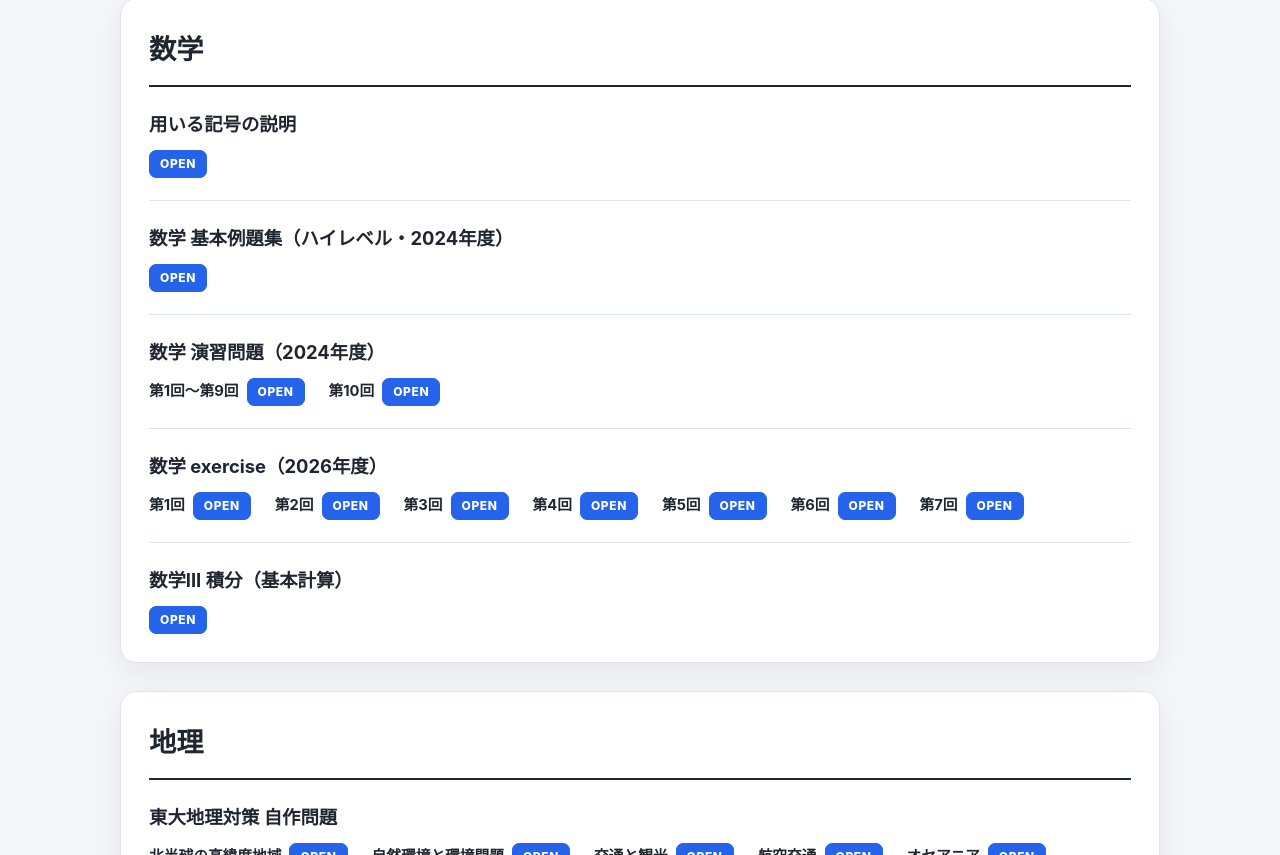
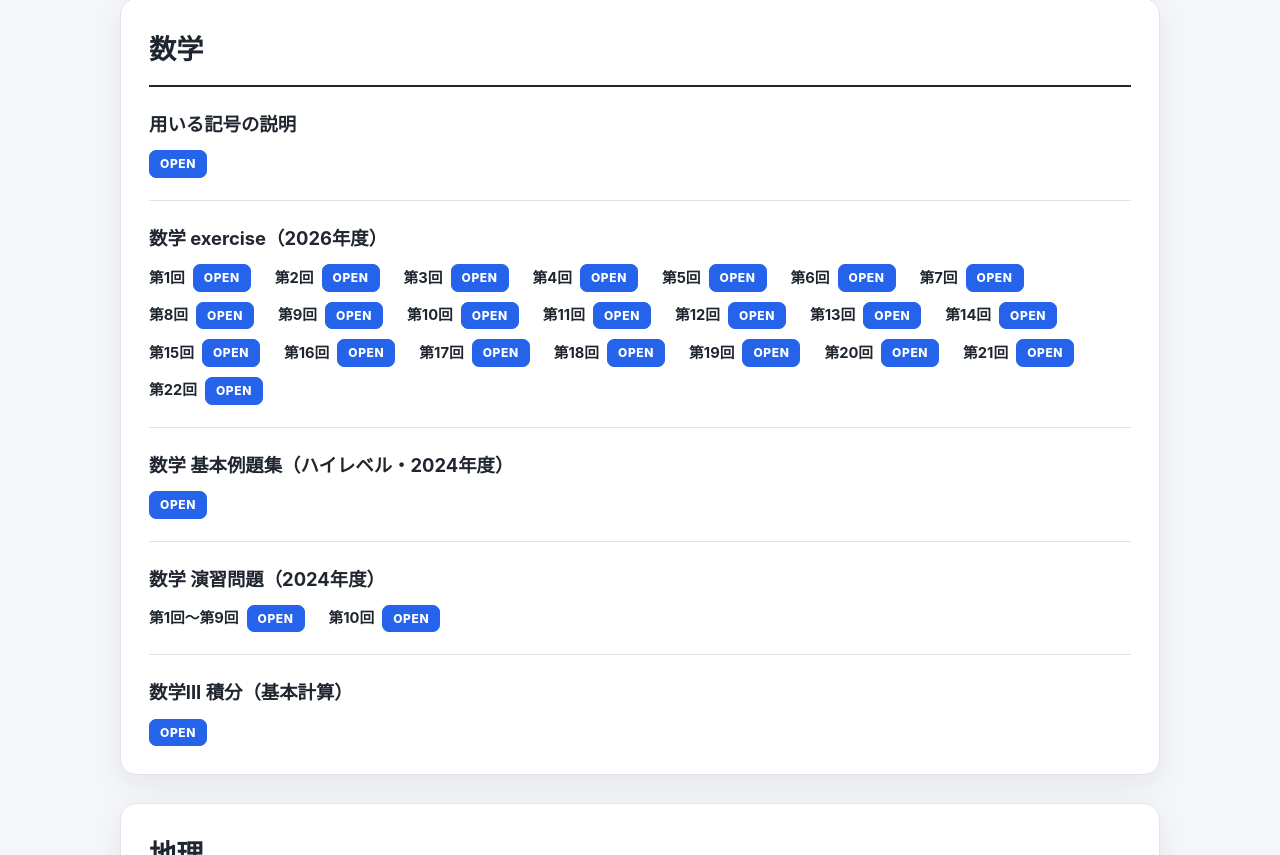
Before and after one commit to charliepre/per-library, a plain HTML site: page university-entrance-exam.html in a window 1280 px wide. Shown: the part 1944-2799 px from the top of the page. Drawn offline with Linux system fonts and the light colour scheme.

Commit message:
Add mathematics exercises 08-22 and update course listings

```diff
--- a/university-entrance-exam.html
+++ b/university-entrance-exam.html
@@ -90,7 +90,8 @@
       </div>
 
       <div class="resource-group">
-        <h3>総合問題演習（2025年度）</h3>
+        <h3>総合問題演習（2026, 2025年度）</h3>
+
         <ul class="pdf-entry-list">
           <li class="pdf-entry">
             <span class="pdf-entry-label">問題冊子</span>
@@ -342,57 +343,12 @@
 
       <div class="resource-group">
         <h3>用いる記号の説明</h3>
+
         <ul class="pdf-entry-list">
           <li class="pdf-entry">
             <a
               class="pdf-link"
               href="pdf/university-entrance-exam/mathematics/symbols-and-notation-guide.pdf"
-              target="_blank"
-              rel="noopener"
-            >
-              OPEN
-            </a>
-          </li>
-        </ul>
-      </div>
-
-      <div class="resource-group">
-        <h3>数学 基本例題集（ハイレベル・2024年度）</h3>
-        <ul class="pdf-entry-list">
-          <li class="pdf-entry">
-            <a
-              class="pdf-link"
-              href="pdf/university-entrance-exam/mathematics/mathematics-basic-examples-high-level-2024.pdf"
-              target="_blank"
-              rel="noopener"
-            >
-              OPEN
-            </a>
-          </li>
-        </ul>
-      </div>
-
-      <div class="resource-group">
-        <h3>数学 演習問題（2024年度）</h3>
-        <ul class="pdf-entry-list">
-          <li class="pdf-entry">
-            <span class="pdf-entry-label">第1回〜第9回</span>
-
-            <a
-              class="pdf-link"
-              href="pdf/university-entrance-exam/mathematics/mathematics-practice-2024-01-09.pdf"
-              target="_blank"
-              rel="noopener"
-            >
-              OPEN
-            </a>
-          </li>
-
-          <li class="pdf-entry">
-            <span class="pdf-entry-label">第10回</span>
-            <a
-              class="pdf-link"
-              href="pdf/university-entrance-exam/mathematics/mathematics-practice-2024-10.pdf"
               target="_blank"
               rel="noopener"
             >
@@ -440,11 +396,135 @@
             <span class="pdf-entry-label">第7回</span>
             <a class="pdf-link" href="pdf/university-entrance-exam/mathematics/mathematics-exercise-2026-07.pdf" target="_blank" rel="noopener">OPEN</a>
           </li>
+
+          <li class="pdf-entry">
+            <span class="pdf-entry-label">第8回</span>
+            <a class="pdf-link" href="pdf/university-entrance-exam/mathematics/mathematics-exercise-2026-08.pdf" target="_blank" rel="noopener">OPEN</a>
+          </li>
+
+          <li class="pdf-entry">
+            <span class="pdf-entry-label">第9回</span>
+            <a class="pdf-link" href="pdf/university-entrance-exam/mathematics/mathematics-exercise-2026-09.pdf" target="_blank" rel="noopener">OPEN</a>
+          </li>
+
+          <li class="pdf-entry">
+            <span class="pdf-entry-label">第10回</span>
+            <a class="pdf-link" href="pdf/university-entrance-exam/mathematics/mathematics-exercise-2026-10.pdf" target="_blank" rel="noopener">OPEN</a>
+          </li>
+
+          <li class="pdf-entry">
+            <span class="pdf-entry-label">第11回</span>
+            <a class="pdf-link" href="pdf/university-entrance-exam/mathematics/mathematics-exercise-2026-11.pdf" target="_blank" rel="noopener">OPEN</a>
+          </li>
+
+          <li class="pdf-entry">
+            <span class="pdf-entry-label">第12回</span>
+            <a class="pdf-link" href="pdf/university-entrance-exam/mathematics/mathematics-exercise-2026-12.pdf" target="_blank" rel="noopener">OPEN</a>
+          </li>
+
+          <li class="pdf-entry">
+            <span class="pdf-entry-label">第13回</span>
+            <a class="pdf-link" href="pdf/university-entrance-exam/mathematics/mathematics-exercise-2026-13.pdf" target="_blank" rel="noopener">OPEN</a>
+          </li>
+
+          <li class="pdf-entry">
+            <span class="pdf-entry-label">第14回</span>
+            <a class="pdf-link" href="pdf/university-entrance-exam/mathematics/mathematics-exercise-2026-14.pdf" target="_blank" rel="noopener">OPEN</a>
+          </li>
+
+          <li class="pdf-entry">
+            <span class="pdf-entry-label">第15回</span>
+            <a class="pdf-link" href="pdf/university-entrance-exam/mathematics/mathematics-exercise-2026-15.pdf" target="_blank" rel="noopener">OPEN</a>
+          </li>
+
+          <li class="pdf-entry">
+            <span class="pdf-entry-label">第16回</span>
+            <a class="pdf-link" href="pdf/university-entrance-exam/mathematics/mathematics-exercise-2026-16.pdf" target="_blank" rel="noopener">OPEN</a>
+          </li>
+
+          <li class="pdf-entry">
+            <span class="pdf-entry-label">第17回</span>
+            <a class="pdf-link" href="pdf/university-entrance-exam/mathematics/mathematics-exercise-2026-17.pdf" target="_blank" rel="noopener">OPEN</a>
+          </li>
+
+          <li class="pdf-entry">
+            <span class="pdf-entry-label">第18回</span>
+            <a class="pdf-link" href="pdf/university-entrance-exam/mathematics/mathematics-exercise-2026-18.pdf" target="_blank" rel="noopener">OPEN</a>
+          </li>
+
+          <li class="pdf-entry">
+            <span class="pdf-entry-label">第19回</span>
+            <a class="pdf-link" href="pdf/university-entrance-exam/mathematics/mathematics-exercise-2026-19.pdf" target="_blank" rel="noopener">OPEN</a>
+          </li>
+
+          <li class="pdf-entry">
+            <span class="pdf-entry-label">第20回</span>
+            <a class="pdf-link" href="pdf/university-entrance-exam/mathematics/mathematics-exercise-2026-20.pdf" target="_blank" rel="noopener">OPEN</a>
+          </li>
+
+          <li class="pdf-entry">
+            <span class="pdf-entry-label">第21回</span>
+            <a class="pdf-link" href="pdf/university-entrance-exam/mathematics/mathematics-exercise-2026-21.pdf" target="_blank" rel="noopener">OPEN</a>
+          </li>
+
+          <li class="pdf-entry">
+            <span class="pdf-entry-label">第22回</span>
+            <a class="pdf-link" href="pdf/university-entrance-exam/mathematics/mathematics-exercise-2026-22.pdf" target="_blank" rel="noopener">OPEN</a>
+          </li>
+        </ul>
+      </div>
+
+      <div class="resource-group">
+        <h3>数学 基本例題集（ハイレベル・2024年度）</h3>
+
+        <ul class="pdf-entry-list">
+          <li class="pdf-entry">
+            <a
+              class="pdf-link"
+              href="pdf/university-entrance-exam/mathematics/mathematics-basic-examples-high-level-2024.pdf"
+              target="_blank"
+              rel="noopener"
+            >
+              OPEN
+            </a>
+          </li>
+        </ul>
+      </div>
+
+      <div class="resource-group">
+        <h3>数学 演習問題（2024年度）</h3>
+
+        <ul class="pdf-entry-list">
+          <li class="pdf-entry">
+            <span class="pdf-entry-label">第1回〜第9回</span>
+
+            <a
+              class="pdf-link"
+              href="pdf/university-entrance-exam/mathematics/mathematics-practice-2024-01-09.pdf"
+              target="_blank"
+              rel="noopener"
+            >
+              OPEN
+            </a>
+          </li>
+
+          <li class="pdf-entry">
+            <span class="pdf-entry-label">第10回</span>
+            <a
+              class="pdf-link"
+              href="pdf/university-entrance-exam/mathematics/mathematics-practice-2024-10.pdf"
+              target="_blank"
+              rel="noopener"
+            >
+              OPEN
+            </a>
+          </li>
         </ul>
       </div>
 
       <div class="resource-group">
         <h3>数学III 積分（基本計算）</h3>
+
         <ul class="pdf-entry-list">
           <li class="pdf-entry">
             <a
@@ -470,86 +550,37 @@
         <ul class="pdf-entry-list">
           <li class="pdf-entry">
             <span class="pdf-entry-label">北半球の高緯度地域</span>
-            <a
-              class="pdf-link"
-              href="pdf/university-entrance-exam/geography/geography-high-latitude-regions-northern-hemisphere.pdf"
-              target="_blank"
-              rel="noopener"
-            >
-              OPEN
-            </a>
+            <a class="pdf-link" href="pdf/university-entrance-exam/geography/geography-high-latitude-regions-northern-hemisphere.pdf" target="_blank" rel="noopener">OPEN</a>
           </li>
 
           <li class="pdf-entry">
             <span class="pdf-entry-label">自然環境と環境問題</span>
-            <a
-              class="pdf-link"
-              href="pdf/university-entrance-exam/geography/geography-natural-environment-and-environmental-issues.pdf"
-              target="_blank"
-              rel="noopener"
-            >
-              OPEN
-            </a>
+            <a class="pdf-link" href="pdf/university-entrance-exam/geography/geography-natural-environment-and-environmental-issues.pdf" target="_blank" rel="noopener">OPEN</a>
           </li>
 
           <li class="pdf-entry">
             <span class="pdf-entry-label">交通と観光</span>
-            <a
-              class="pdf-link"
-              href="pdf/university-entrance-exam/geography/geography-transportation-and-tourism.pdf"
-              target="_blank"
-              rel="noopener"
-            >
-              OPEN
-            </a>
+            <a class="pdf-link" href="pdf/university-entrance-exam/geography/geography-transportation-and-tourism.pdf" target="_blank" rel="noopener">OPEN</a>
           </li>
 
           <li class="pdf-entry">
             <span class="pdf-entry-label">航空交通</span>
-            <a
-              class="pdf-link"
-              href="pdf/university-entrance-exam/geography/geography-air-transportation.pdf"
-              target="_blank"
-              rel="noopener"
-            >
-              OPEN
-            </a>
+            <a class="pdf-link" href="pdf/university-entrance-exam/geography/geography-air-transportation.pdf" target="_blank" rel="noopener">OPEN</a>
           </li>
 
           <li class="pdf-entry">
             <span class="pdf-entry-label">オセアニア</span>
-            <a
-              class="pdf-link"
-              href="pdf/university-entrance-exam/geography/geography-oceania.pdf"
-              target="_blank"
-              rel="noopener"
-            >
-              OPEN
-            </a>
+            <a class="pdf-link" href="pdf/university-entrance-exam/geography/geography-oceania.pdf" target="_blank" rel="noopener">OPEN</a>
           </li>
 
           <li class="pdf-entry">
             <span class="pdf-entry-label">韓国と中国</span>
-            <a
-              class="pdf-link"
-              href="pdf/university-entrance-exam/geography/geography-south-korea-and-china.pdf"
-              target="_blank"
-              rel="noopener"
-            >
-              OPEN
-            </a>
+            <a class="pdf-link" href="pdf/university-entrance-exam/geography/geography-south-korea-and-china.pdf" target="_blank" rel="noopener">OPEN</a>
           </li>
 
           <li class="pdf-entry">
             <span class="pdf-entry-label">自動車</span>
-            <a
-              class="pdf-link"
-              href="pdf/university-entrance-exam/geography/geography-automobiles.pdf"
-              target="_blank"
-              rel="noopener"
-            >
-              OPEN
-            </a>
+            <a class="pdf-link" href="pdf/university-entrance-exam/geography/geography-automobiles.pdf" target="_blank" rel="noopener">OPEN</a>
           </li>
         </ul>
       </div>
@@ -565,26 +596,12 @@
         <ul class="pdf-entry-list">
           <li class="pdf-entry">
             <span class="pdf-entry-label">空欄</span>
-            <a
-              class="pdf-link"
-              href="pdf/university-entrance-exam/earth-science/earth-science-basics-common-test-space-questions.pdf"
-              target="_blank"
-              rel="noopener"
-            >
-              OPEN
-            </a>
+            <a class="pdf-link" href="pdf/university-entrance-exam/earth-science/earth-science-basics-common-test-space-questions.pdf" target="_blank" rel="noopener">OPEN</a>
           </li>
 
           <li class="pdf-entry">
             <span class="pdf-entry-label">解答</span>
-            <a
-              class="pdf-link"
-              href="pdf/university-entrance-exam/earth-science/earth-science-basics-common-test-space-answers.pdf"
-              target="_blank"
-              rel="noopener"
-            >
-              OPEN
-            </a>
+            <a class="pdf-link" href="pdf/university-entrance-exam/earth-science/earth-science-basics-common-test-space-answers.pdf" target="_blank" rel="noopener">OPEN</a>
           </li>
         </ul>
       </div>
@@ -594,14 +611,7 @@
 
         <ul class="pdf-entry-list">
           <li class="pdf-entry">
-            <a
-              class="pdf-link"
-              href="pdf/university-entrance-exam/earth-science/earth-science-geologic-time-and-evolution-of-life.pdf"
-              target="_blank"
-              rel="noopener"
-            >
-              OPEN
-            </a>
+            <a class="pdf-link" href="pdf/university-entrance-exam/earth-science/earth-science-geologic-time-and-evolution-of-life.pdf" target="_blank" rel="noopener">OPEN</a>
           </li>
         </ul>
       </div>
```
